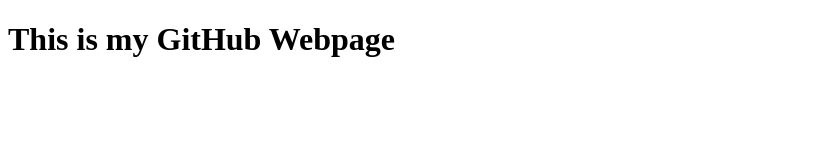
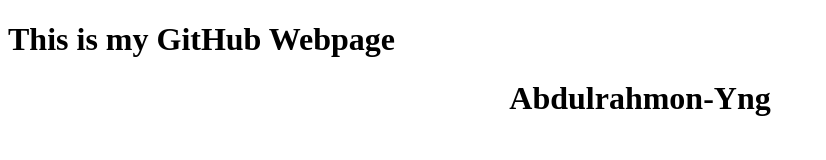
Before and after one commit to AbdulroheemSulaimon/abdulrahmonsulaimon.github.io, a plain HTML site: page index.html in a window 1280 px wide. Shown: the whole page, without its empty margins (0-826 px from the left). Drawn offline with Linux system fonts and the light colour scheme.

Commit message:
Added style

```diff
--- a/index.html
+++ b/index.html
@@ -8,5 +8,6 @@
 </head>
 <body>
     <h1>This is my GitHub Webpage</h1>
+    <h1 style="text-align: center;">Abdulrahmon-Yng</h1>
 </body>
 </html>
```
